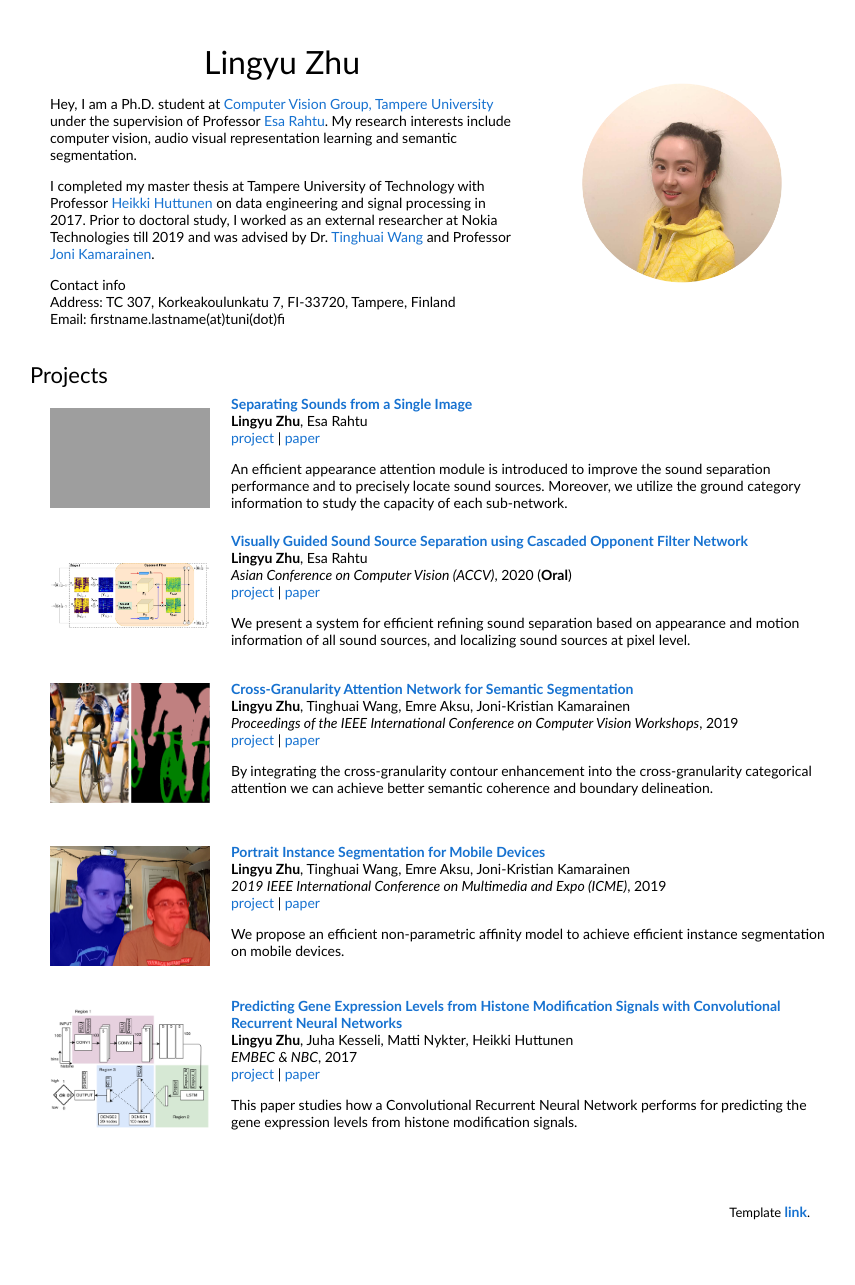
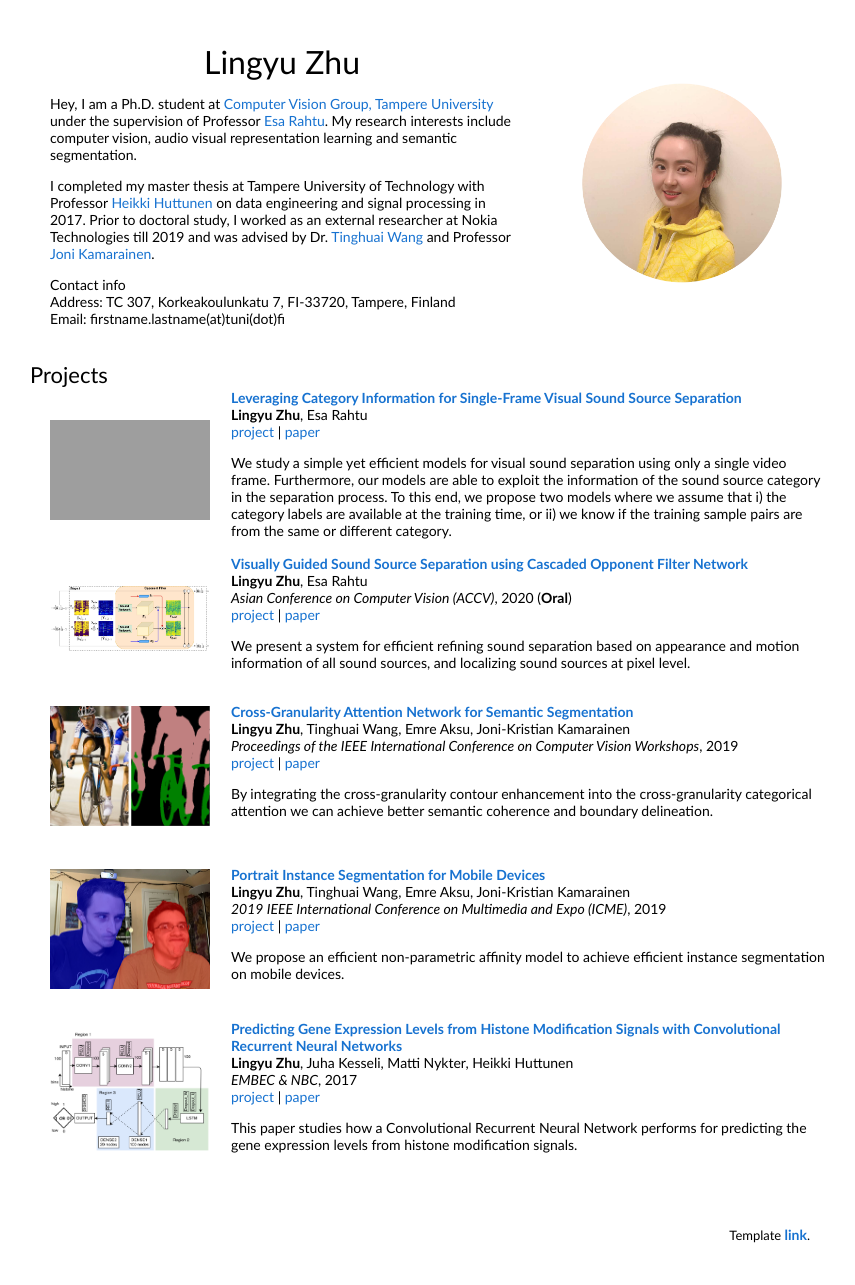
Before and after one commit to ly-zhu/ly-zhu.github.io, a Jekyll site: the page index.html, which Jekyll copies as it is, in a window 1280 px wide. Shown: the whole page, without its empty margins (210-1065 px from the left). Built offline with Jekyll 4.4.1, drawn with Linux system fonts in a browser that asks for light colours; before the commit the page ends 1262 px from its top, so only the background shows below that; grey boxes are pictures that could not be loaded.

Commit message:
update Leveraging Category Information for Single-Frame Visual Sound Source Separation in overall profile

```diff
--- a/index.html
+++ b/index.html
@@ -56,19 +56,19 @@
 
       <tr>
         <td style="padding:20px;width:25%;vertical-align:middle">
-          <img src="separating-sounds-from-single-image/figures/locSep_vis_MUSIC.png" alt="blind-date" width="160" height="100">
+          <img src="leveraging-category-information-for-single-frame-visual-sound-source-separation/figures/locSep_vis_MUSIC.png" alt="blind-date" width="160" height="100">
         </td>
         <td width="75%" valign="middle">
           <a href="https://arxiv.org/pdf/2007.07984.pdf">
-            <papertitle>Separating Sounds from a Single Image</papertitle>
+            <papertitle>Leveraging Category Information for Single-Frame Visual Sound Source Separation</papertitle>
           </a>
           <br>
           <strong>Lingyu Zhu</strong>, Esa Rahtu
           <br>
-          <a href="https://ly-zhu.github.io/separating-sounds-from-single-image">project</a> |
+          <a href="https://ly-zhu.github.io/leveraging-category-information-for-single-frame-visual-sound-source-separation">project</a> |
           <a href="https://arxiv.org/pdf/2007.07984.pdf">paper</a>
           <p>
-          An efficient appearance attention module is introduced to improve the sound separation performance and to precisely locate sound sources. Moreover, we utilize the ground category information to study the capacity of each sub-network.
+          We study a simple yet efficient models for visual sound separation using only a single video frame. Furthermore, our models are able to exploit the information of the sound source category in the separation process. To this end, we propose two models where we assume that i) the category labels are available at the training time, or ii) we know if the training sample pairs are from the same or different category.
           </p>
         </td>
       </tr>
```
